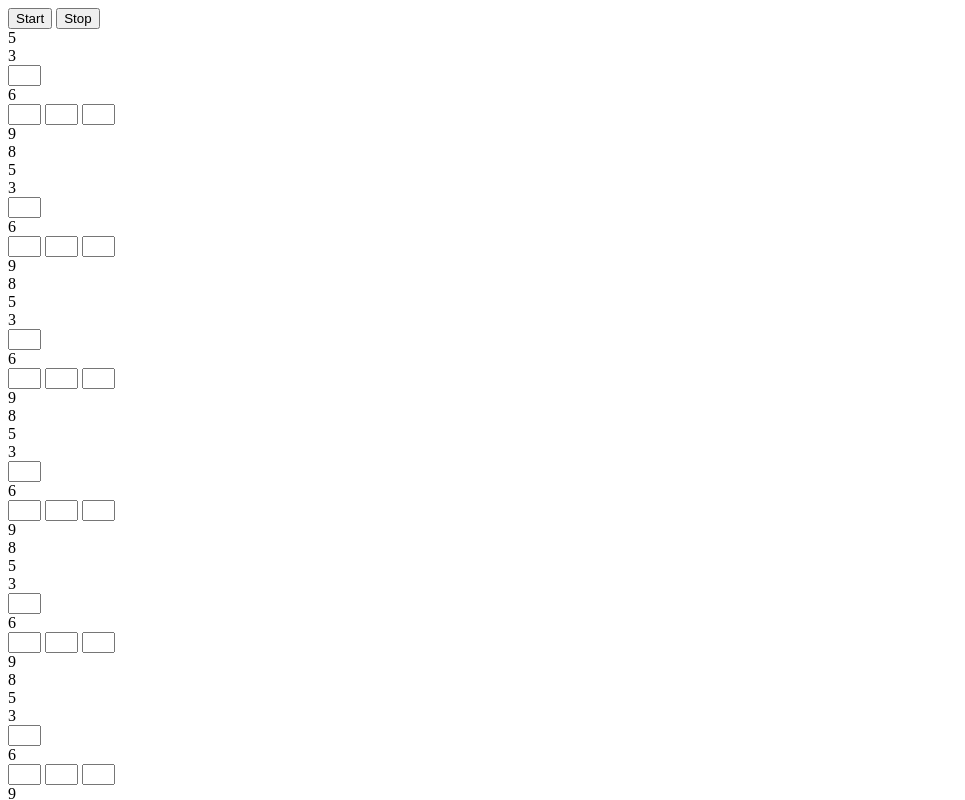
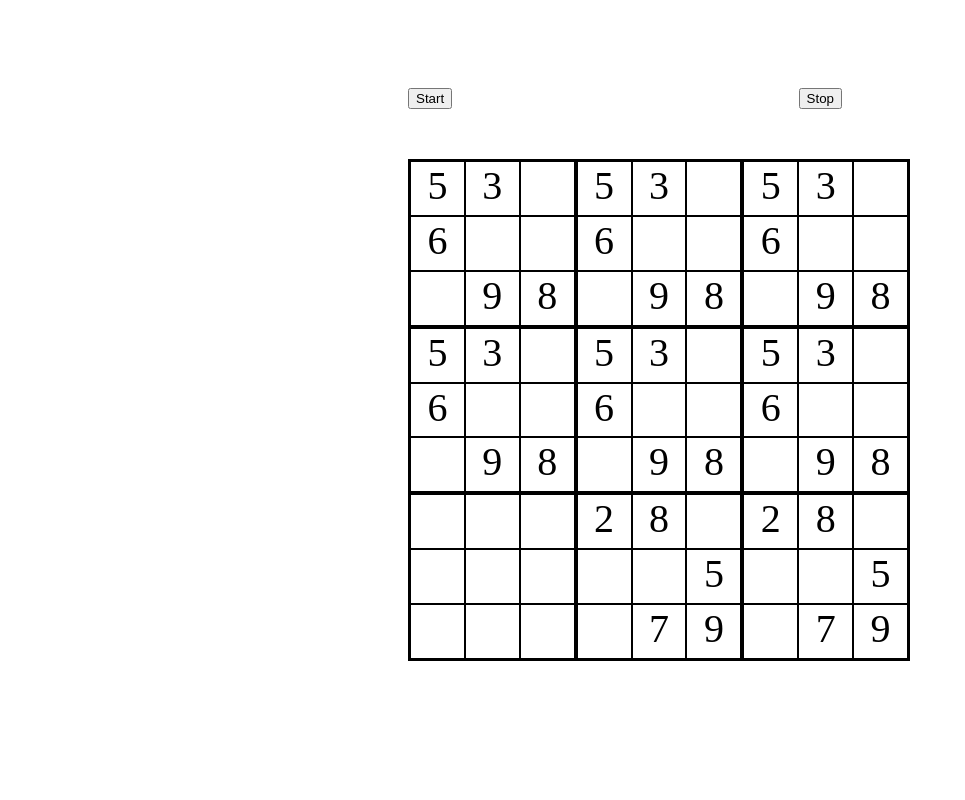
Before and after one commit to mahesh1997-it/sudoku_game, a plain HTML site: page index.html in a window 1280 px wide. Shown: the top 800 px of the page, without its empty margins (0-965 px from the left). Drawn offline with Linux system fonts and the light colour scheme.

Commit message:
Update style.css

```diff
--- a/style.css
+++ b/style.css
@@ -1,6 +1,37 @@
-h1{
+#one{
 
-    display:inline;
+    display:grid;
+    grid-template-columns: repeat(3,auto);
     border: 1px solid black;
-    margin-left: 100px;
+    margin-top: 50px;
+    margin-left: 400px;
+    width: 500px;
+    height: 500px;
+    margin-bottom: 100px;
 }
+
+#two{
+    display:grid;
+    grid-template-columns: repeat(3,auto);
+    border: 1px solid black;
+    text-align: center;
+    font-size: 40px;
+
+}
+
+#btn{
+
+    margin-top: 80px;
+    margin-left: 400px;
+}
+
+#btntwo{
+    float: right;
+    margin-top: 80px;
+    margin-right: 430px;
+}
+
+#three{
+    border: 1px solid black;
+
+}
```
